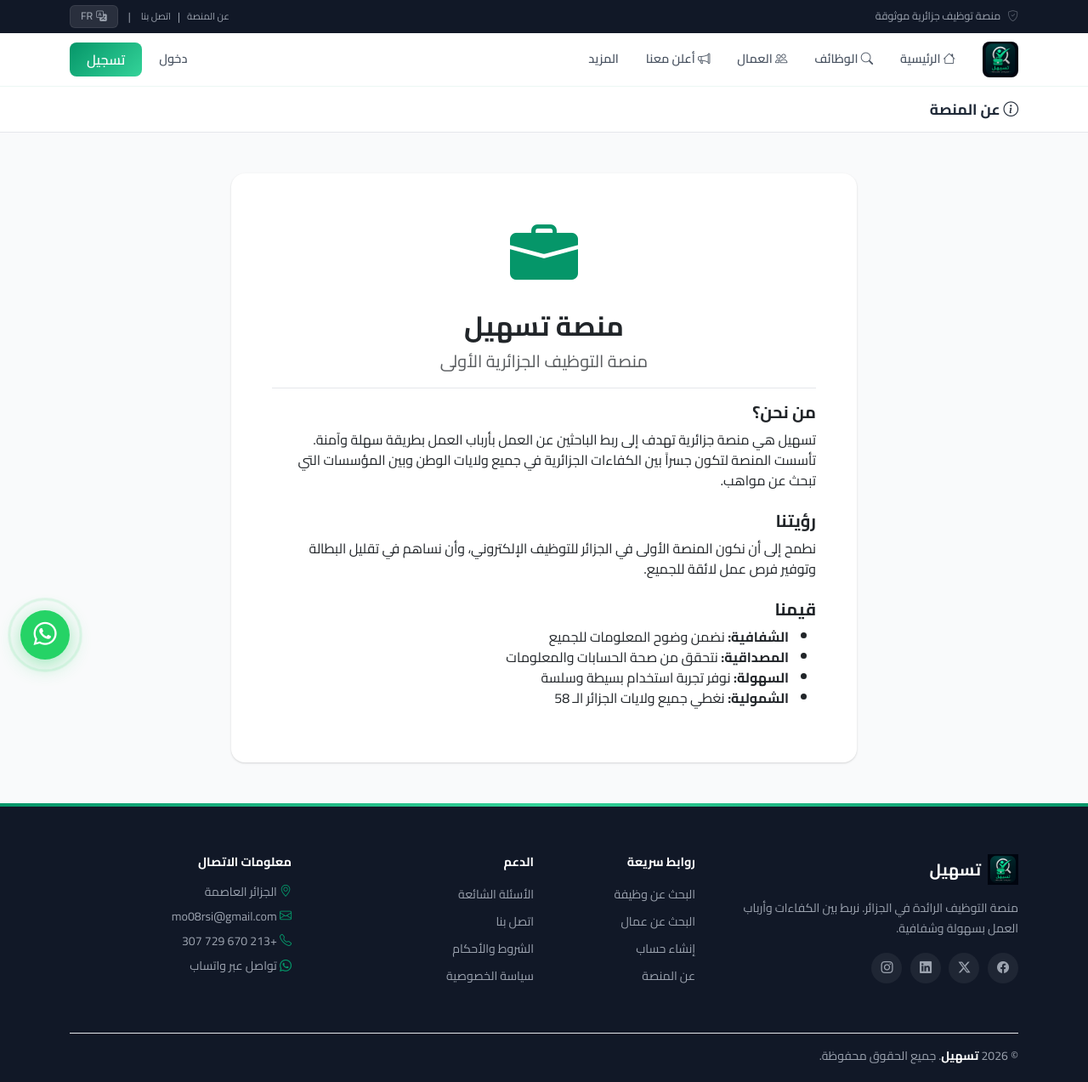
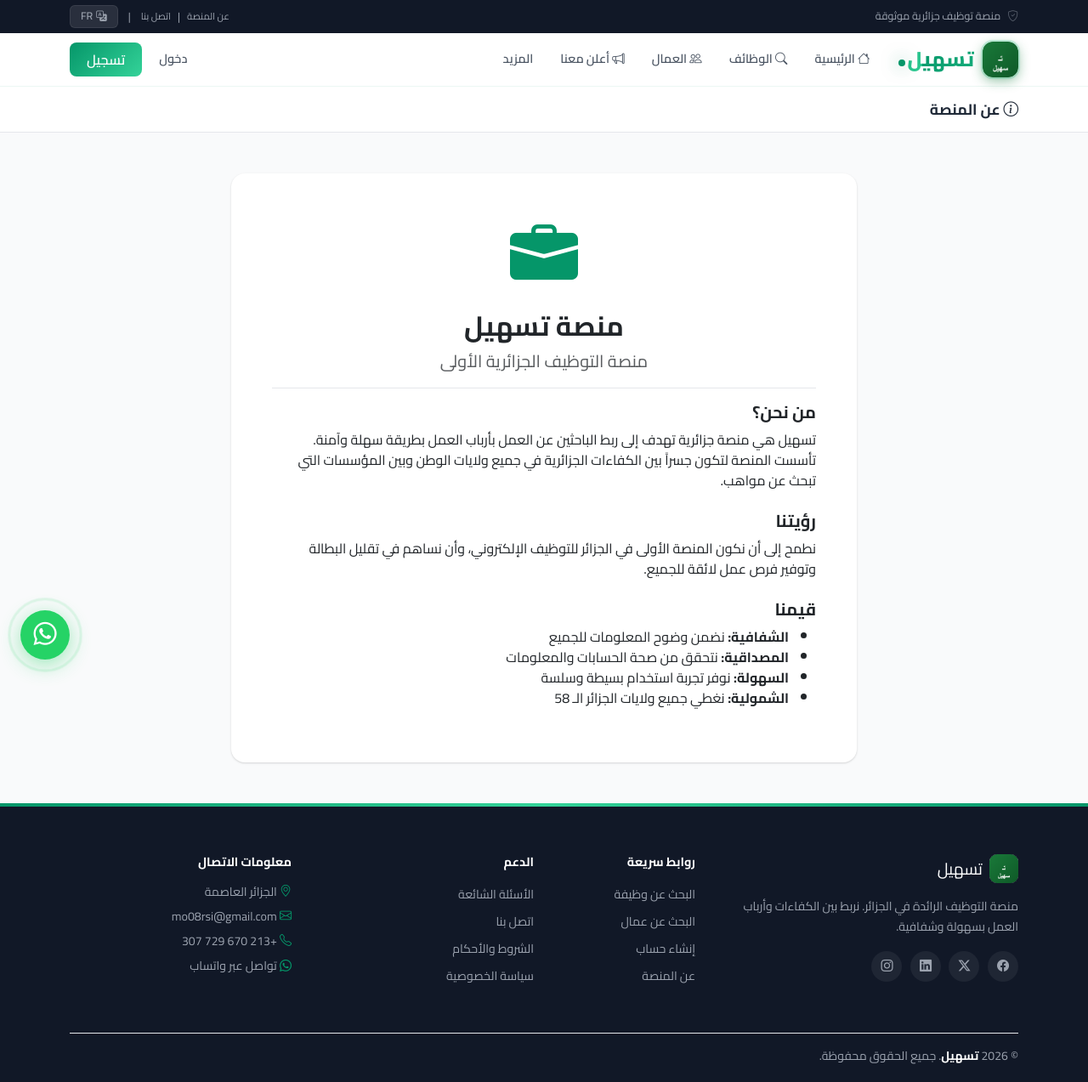
Before and after one commit to morsas02/teshil-algeria, a Flask app: page /about in a window 1280 px wide. Shown: the whole page at 85% size. Run offline with Flask 3, Linux system fonts and the light colour scheme; some libraries are stand-ins or nearby versions.

Commit message:
revert to text brand with icon badge and glow effects

```diff
--- a/templates/base.html
+++ b/templates/base.html
@@ -106,7 +106,10 @@
         .navbar-main { background: rgba(255,255,255,0.92) !important; backdrop-filter: blur(24px) saturate(180%); -webkit-backdrop-filter: blur(24px) saturate(180%); border-bottom: 1px solid rgba(5,150,105,0.08); padding: 0; }
         .navbar-main .navbar-brand { padding: 10px 0; display: flex; align-items: center; gap: 10px; }
         .navbar-main .brand-logo { border-radius: 8px; display: block; height: 42px; width: auto; }
-        .navbar-main .brand-text { font-size: 1.4rem; font-weight: 800; background: linear-gradient(135deg, var(--primary), #34d399); -webkit-background-clip: text; -webkit-text-fill-color: transparent; background-clip: text; background-size: 200% 200%; animation: shimmer 4s ease infinite; transition: all 0.3s; }
+        .navbar-main .brand-text { font-size: 1.5rem; font-weight: 800; background: linear-gradient(135deg, var(--primary), #34d399); -webkit-background-clip: text; -webkit-text-fill-color: transparent; background-clip: text; background-size: 200% 200%; animation: shimmer 4s ease infinite; transition: all 0.3s; }
+        .navbar-main .brand-badge { width: 42px; height: 42px; border-radius: 12px; overflow: hidden; box-shadow: 0 4px 14px rgba(16, 122, 58, 0.45), 0 0 0 2px rgba(52, 211, 153, 0.25); transition: all 0.3s; flex-shrink: 0; }
+        .navbar-main .brand-badge img { width: 100%; height: 100%; display: block; }
+        .navbar-main .navbar-brand:hover .brand-badge { transform: scale(1.08) rotate(-4deg); box-shadow: 0 6px 20px rgba(16, 122, 58, 0.6), 0 0 0 3px rgba(52, 211, 153, 0.4); }
         .navbar-main .navbar-brand:hover .brand-text { transform: scale(1.05); }
         .navbar-main .brand-dot { display: inline-block; width: 8px; height: 8px; background: var(--primary); border-radius: 50%; margin: 0 2px; animation: pulse-glow 2s infinite; }
         .navbar-main .nav-link { color: var(--gray-600) !important; font-weight: 600; padding: 18px 16px !important; transition: all 0.3s cubic-bezier(0.4, 0, 0.2, 1); border-bottom: 2px solid transparent; font-size: 0.9rem; position: relative; }
@@ -254,7 +257,8 @@
     <nav class="navbar navbar-expand-lg navbar-main sticky-top">
         <div class="container">
             <a class="navbar-brand" href="/">
-                <img src="/static/img/icon-192.png" alt="تسهيل" class="brand-logo" height="42">
+                <span class="brand-badge"><img src="/static/img/icon-192.png" alt=""></span>
+                <span class="brand-text">تسهيل<span class="brand-dot"></span></span>
             </a>
             <button class="navbar-toggler" type="button" data-bs-toggle="collapse" data-bs-target="#navMenu">
                 <span class="navbar-toggler-icon"></span>
@@ -358,8 +362,8 @@
             <div class="row">
                 <div class="col-lg-4 mb-4">
                     <div class="d-flex align-items-center gap-2 mb-3">
-                        <img src="/static/img/icon-192.png" alt="تسهيل" class="brand-logo" style="height:36px;">
-                        <span class="fw-bold" style="font-size:1.2rem;color:#fff;">تسهيل</span>
+                        <span class="brand-badge" style="width:34px;height:34px;border-radius:9px;box-shadow:none;display:inline-block;overflow:hidden;"><img src="/static/img/icon-192.png" alt="" style="width:100%;height:100%;display:block;"></span>
+                        <span class="brand-text" style="font-size:1.2rem;color:#fff;-webkit-text-fill-color:#fff;background:none;">تسهيل<span class="brand-dot"></span></span>
                     </div>
                     <p style="font-size:0.88rem;line-height:1.7;">منصة التوظيف الرائدة في الجزائر. نربط بين الكفاءات وأرباب العمل بسهولة وشفافية.</p>
                     <div class="social mt-3">
```
Also changed, not shown: static/img/apple-touch-icon.png, static/img/favicon-64.png, static/img/icon-192.png, static/img/icon-512.png, static/img/icon-maskable-512.png, static/img/logo.png (deleted).
